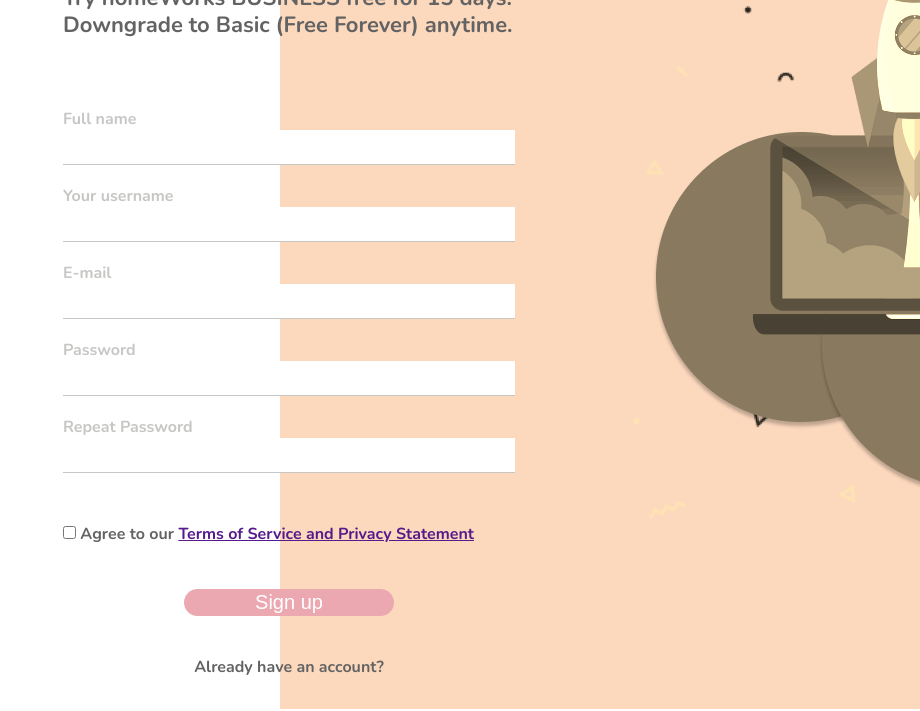
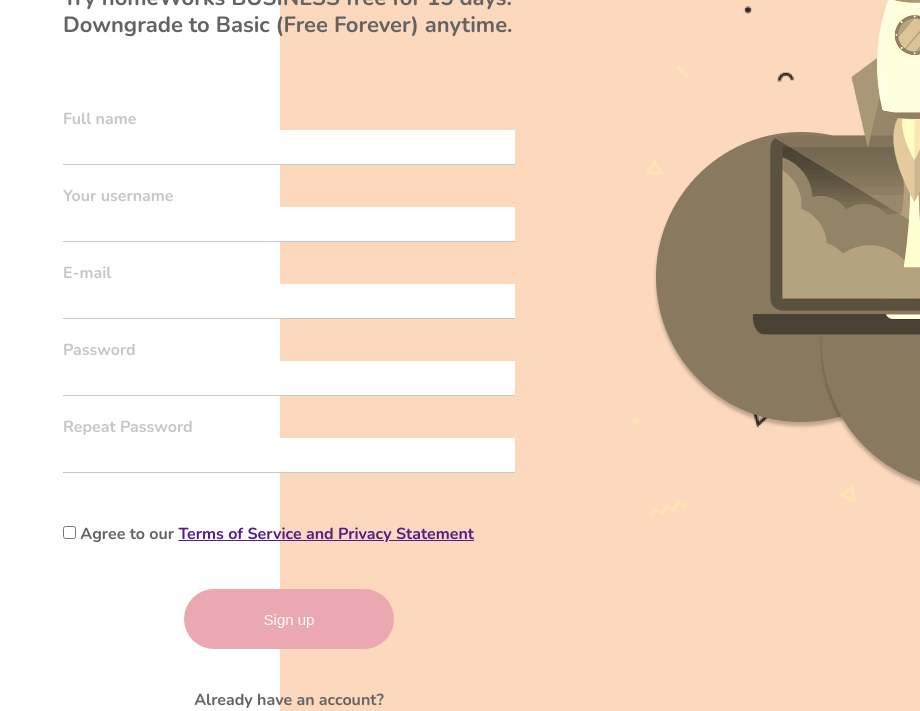
Before and after one commit to alina-adell/homeWorks, a plain HTML site: page index.html in a window 1280 px wide. Shown: the part 251-962 px from the top of the page, without its empty margins (360-1280 px from the left). Drawn offline with Linux system fonts and the light colour scheme.

Commit message:
changes text size btn

```diff
--- a/css/style.css
+++ b/css/style.css
@@ -86,14 +86,14 @@ body {
 }
 
 .btn {
-    width: 210px;wq
+    width: 210px;
     height: 60px;
     border-radius: 40px;
     border-color: transparent;
     text-align: center;
     background: #eba8b1;
     color: #FFFFFF;
-    font-size: 20px;
+    font-size: 15px;
     margin: 0 auto;
     display: block;
 
```
